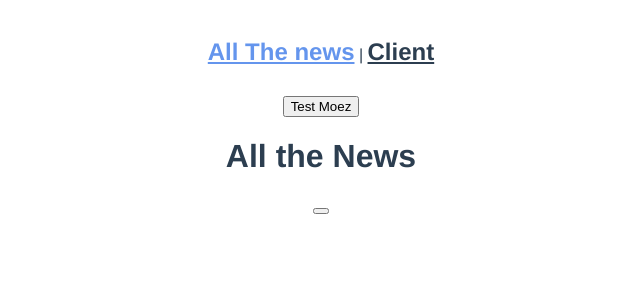
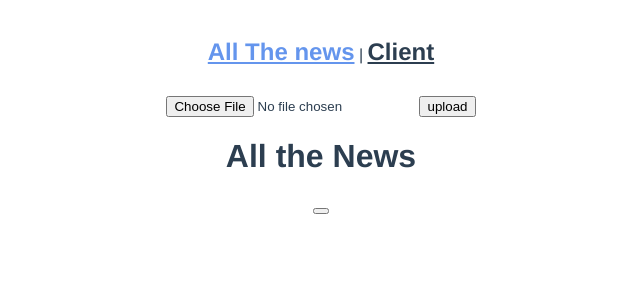
Before and after one commit to Moez-Ahmed-developpement-Team/Sport-News-Project, a Vue app in the folder client/: page / in a window 1280 px wide. Shown: the top 300 px of the page, without its empty margins (319-959 px from the left). Built offline with nearby package versions, Linux system fonts and the light colour scheme.

Commit message:
update the work with my teammates

```diff
--- a/client/package.json
+++ b/client/package.json
@@ -10,7 +10,9 @@
   "dependencies": {
     "core-js": "^3.8.3",
     "vue": "^3.2.13",
-    "vue-router": "^4.0.3"
+    "vue-router": "^4.0.3",
+    "vuejs": "^3.0.1",
+    "vuejs-progress-bar": "^1.2.8"
   },
   "devDependencies": {
     "@babel/core": "^7.12.16",
--- a/client/src/components/AddTest.vue
+++ b/client/src/components/AddTest.vue
@@ -1,9 +1,39 @@
 <template>
     <div id="test">
-        <button @click="postImage()">Test Moez</button>
+        <input type="file" id="avatar" name="avatar" accept="image/*" v-on:change="changeFile($event)">
+        <button @click="postImage()">upload</button>
     </div>
 </template>
 
 <script>
+    import axios from 'axios';
+export default {
+    data() {
+        return {
+            img: ""
+        };
+    },
 
+    methods: {
+
+    changeFile (e) {
+        this.img = e.target.files;
+
+    },
+    postImage() {
+            let data = new FormData();
+                data.append("file",this.img)
+                console.log (data)
+                axios.post(  "cloudinary://156134314836426:oLF8kqJFdyjII-YZzpE0bydWp-g@dtwuychif", data, {
+    headers: { "Content-Type": "multipart/form-data" },
+
+  })
+  .then((res)=> console.log(res))
+  .catch((err)=> console.error(err))
+
+
+    },
+},
+
+}
 </script>
```
Also changed, not shown: 1 other file (tests, documents, lock files or other folders).
